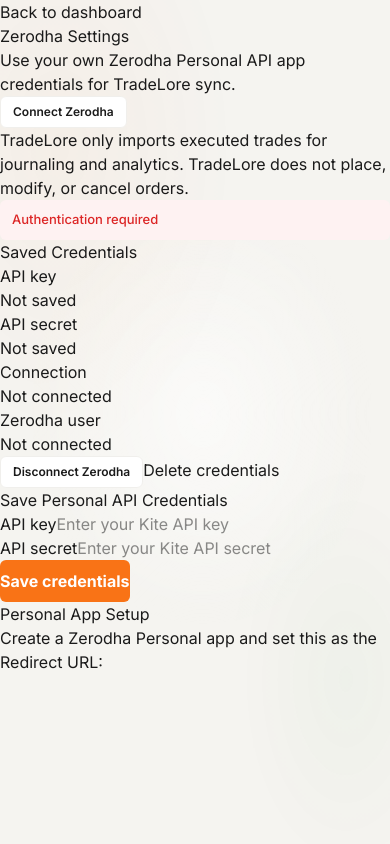
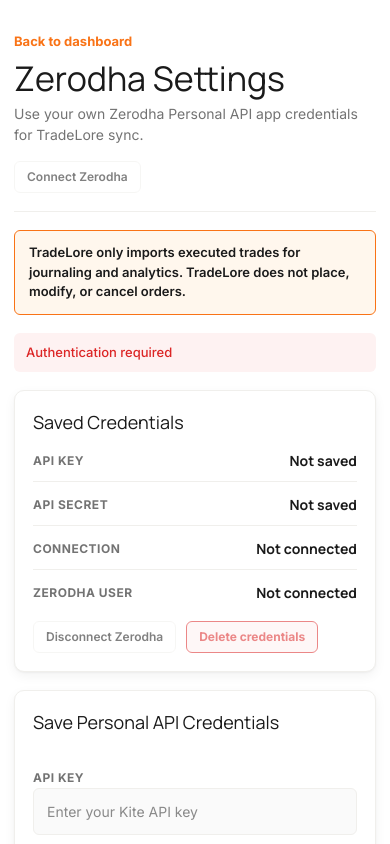
Before and after one commit to Sai-Thirumal/tradelore, a Next.js app in the folder web/: page /settings/zerodha in a window 390 px wide. Shown: the top 844 px of the page. Built offline with nearby package versions, Linux system fonts and the light colour scheme; no server answers.

Commit message:
fix: improve mobile reports dropdown layout

```diff
--- a/web/src/app/components/reports/ReportsList.tsx
+++ b/web/src/app/components/reports/ReportsList.tsx
@@ -78,6 +78,8 @@ export default function ReportsList() {
     }
   };
 
+  const categoryTabs = renderCategoryTabs();
+
   return (
     <div>
       {/* Dropdown + category tabs on same row */}
@@ -99,9 +101,7 @@ export default function ReportsList() {
             ))}
           </div>
         </div>
-        <div className="report-cat-tabs">
-          {renderCategoryTabs()}
-        </div>
+        {categoryTabs && <div className="report-cat-tabs">{categoryTabs}</div>}
       </div>
 
       {/* Content */}
--- a/web/src/app/globals.css
+++ b/web/src/app/globals.css
@@ -137,6 +137,9 @@ body::before {
 .logo { font-size: 18px; font-weight: 700; color: var(--text); letter-spacing: -0.4px; display: flex; align-items: center; gap: 8px; user-select: none; font-family: var(--font-display); }
 .logo-mark { flex-shrink: 0; }
 .header-spacer { flex: 1; }
+.header-date-range {
+  display: flex;
+}
 .auth-header-btn {
   padding: 6px 12px;
   font-size: 12px;
@@ -153,6 +156,81 @@ body::before {
   border-color: var(--brand);
   color: var(--brand);
   background: var(--brand-light);
+}
+.auth-header-btn:disabled {
+  opacity: 0.55;
+  cursor: not-allowed;
+}
+.broker-status {
+  padding: 4px 8px;
+  border: 1px solid var(--border);
+  border-radius: var(--radius-sm);
+  font-size: 11px;
+  font-weight: 600;
+  white-space: nowrap;
+}
+.broker-status.ok {
+  color: var(--green);
+  background: var(--green-bg);
+}
+.broker-status.warn {
+  color: var(--brand);
+  background: var(--brand-light);
+  border-color: var(--brand);
+}
+.mobile-header-menu {
+  display: none;
+  position: relative;
+}
+.mobile-menu-trigger {
+  width: 34px;
+  height: 38px;
+  border: 1px solid var(--border);
+  border-radius: var(--radius-sm);
+  background: var(--bg);
+  color: var(--text);
+  font-size: 17px;
+  font-weight: 700;
+  line-height: 1;
+  cursor: pointer;
+}
+.mobile-actions-menu {
+  display: none;
+  position: absolute;
+  top: calc(100% + 6px);
+  right: 0;
+  min-width: 178px;
+  padding: 6px;
+  background: var(--bg);
+  border: 1px solid var(--border);
+  border-radius: var(--radius);
+  box-shadow: var(--shadow-md);
+  z-index: 300;
+}
+.mobile-actions-menu.open {
+  display: flex;
+  flex-direction: column;
+}
+.mobile-menu-item {
+  width: 100%;
+  padding: 10px 12px;
+  border: none;
+  border-radius: var(--radius-sm);
+  background: transparent;
+  color: var(--text);
+  font-size: 13px;
+  font-weight: 600;
+  text-align: left;
+  cursor: pointer;
+  white-space: nowrap;
+}
+.mobile-menu-item:hover {
+  background: var(--brand-light);
+  color: var(--brand);
+}
+.mobile-menu-item:disabled {
+  opacity: 0.55;
+  cursor: not-allowed;
 }
 
 /* ── Auth Landing ── */
@@ -350,6 +428,148 @@ body::before {
   color: var(--green);
 }
 
+/* ── Zerodha Settings ── */
+.zerodha-settings-page {
+  min-height: 100vh;
+  padding: 48px 20px;
+  background: var(--bg);
+}
+.zerodha-settings-shell {
+  width: min(980px, 100%);
+  margin: 0 auto;
+  display: flex;
+  flex-direction: column;
+  gap: 18px;
+}
+.zerodha-settings-header {
+  display: flex;
+  align-items: flex-start;
+  justify-content: space-between;
+  gap: 16px;
+  padding-bottom: 18px;
+  border-bottom: 1px solid var(--border);
+}
+.zerodha-settings-header h1 {
+  font-family: var(--font-display);
+  font-size: 34px;
+  line-height: 1.1;
+  margin: 8px 0 6px;
+}
+.zerodha-settings-header p,
+.settings-muted {
+  color: var(--text-secondary);
+  font-size: 14px;
+}
+.settings-back-link {
+  color: var(--brand);
+  font-size: 13px;
+  font-weight: 700;
+  text-decoration: none;
+}
+.zerodha-notice {
+  padding: 12px 14px;
+  border: 1px solid var(--brand);
+  border-radius: var(--radius-sm);
+  background: var(--brand-light);
+  color: var(--text);
+  font-size: 13px;
+  font-weight: 600;
+}
+.settings-grid {
+  display: grid;
+  grid-template-columns: 1fr 1fr;
+  gap: 18px;
+}
+.settings-panel {
+  border: 1px solid var(--border);
+  border-radius: var(--radius);
+  background: var(--bg);
+  box-shadow: var(--shadow);
+  padding: 18px;
+}
+.settings-panel h2 {
+  font-family: var(--font-display);
+  font-size: 18px;
+  margin-bottom: 14px;
+}
+.settings-details {
+  display: flex;
+  flex-direction: column;
+  gap: 12px;
+}
+.settings-details div {
+  display: flex;
+  align-items: center;
+  justify-content: space-between;
+  gap: 16px;
+  padding-bottom: 10px;
+  border-bottom: 1px solid var(--border);
+}
+.settings-details div:last-child {
+  border-bottom: none;
+  padding-bottom: 0;
+}
+.settings-details dt,
+.settings-form label {
+  color: var(--text-secondary);
+  font-size: 12px;
+  font-weight: 700;
+  text-transform: uppercase;
+  letter-spacing: 0.5px;
+}
+.settings-details dd {
+  color: var(--text);
+  font-family: var(--font-display);
+  font-size: 14px;
+  font-weight: 700;
+  text-align: right;
+  word-break: break-word;
+}
+.settings-actions {
+  display: flex;
+  flex-wrap: wrap;
+  gap: 10px;
+  margin-top: 18px;
+}
+.settings-danger-btn {
+  padding: 6px 12px;
+  border: 1px solid var(--red);
+  border-radius: var(--radius-sm);
+  background: var(--red-bg);
+  color: var(--red);
+  font-size: 12px;
+  font-weight: 700;
+  cursor: pointer;
+}
+.settings-danger-btn:disabled {
+  opacity: 0.55;
+  cursor: not-allowed;
+}
+.settings-form {
+  display: flex;
+  flex-direction: column;
+  gap: 14px;
+}
+.settings-form input,
+.settings-readonly-input {
+  width: 100%;
+  border: 1px solid var(--border);
+  border-radius: var(--radius-sm);
+  background: var(--surface);
+  color: var(--text);
+  font-family: var(--font);
+  font-size: 14px;
+  padding: 12px 13px;
+  outline: none;
+}
+.settings-form input:focus {
+  border-color: var(--brand);
+  background: var(--bg);
+}
+.settings-readonly-input {
+  margin-top: 10px;
+}
+
 @media (max-width: 860px) {
   .auth-page {
     grid-template-columns: 1fr;
@@ -366,6 +586,15 @@ body::before {
   .auth-panel {
     min-height: auto;
     padding: 28px 20px 40px;
+  }
+  .zerodha-settings-page {
+    padding: 28px 14px;
+  }
+  .zerodha-settings-header {
+    flex-direction: column;
+  }
+  .settings-grid {
+    grid-template-columns: 1fr;
   }
 }
 
@@ -1594,8 +1823,75 @@ tbody.day-group + tbody.day-group .day-header-row td {
   .stat-pills { flex-wrap: wrap; }
   .stat-pill { flex: 1 1 40%; min-width: 220px; }
   .stat-pill .sp-viz svg { width: 36px; height: 36px; }
-  .header { flex-wrap: wrap; gap: 8px; padding: 10px 14px; }
+  .header {
+    display: grid;
+    grid-template-columns: minmax(0, auto) 1fr minmax(0, auto) auto auto;
+    gap: 10px;
+    padding: 10px 14px;
+    overflow: visible;
+  }
+  .header .logo {
+    grid-column: 1;
+    min-width: 0;
+    overflow: hidden;
+  }
+  .header-spacer {
+    display: none;
+  }
+  .header-date-range {
+    grid-column: 3;
+    justify-self: end;
+    min-width: 0;
+  }
+  .header .broker-status {
+    grid-column: 4;
+    justify-self: end;
+  }
+  .desktop-header-action {
+    display: none !important;
+  }
+  .mobile-header-menu {
+    display: block;
+    grid-column: 5;
+    justify-self: end;
+  }
   .main { padding: 14px; }
+  .trade-detail-page {
+    max-width: 100%;
+    overflow-x: hidden;
+    padding: 16px;
+  }
+  .td-topbar {
+    display: grid;
+    grid-template-columns: auto minmax(0, 1fr) auto;
+    gap: 8px;
+    align-items: center;
+  }
+  .td-back {
+    white-space: nowrap;
+  }
+  .td-trade-switcher {
+    min-width: 0;
+    overflow: hidden;
+  }
+  .td-symbol-trigger {
+    max-width: 100%;
+    min-width: 0;
+  }
+  .td-header-symbol {
+    min-width: 0;
+    max-width: 100%;
+    padding: 0 4px;
+    font-size: clamp(14px, 4.2vw, 18px);
+  }
+  .td-badge-wrap {
+    min-width: 0;
+    gap: 6px;
+    justify-content: flex-end;
+  }
+  .td-pnl {
+    font-size: clamp(15px, 4.8vw, 20px);
+  }
   .modal-body { flex-direction: column; }
   .modal-left { border-right: none; border-bottom: 1px solid var(--border); }
   .posttrade-grid { grid-template-columns: 1fr; }
@@ -1609,8 +1905,42 @@ tbody.day-group + tbody.day-group .day-header-row td {
   /* nav: scroll tabs instead of overflowing page */
   .nav { overflow-x: auto; -webkit-overflow-scrolling: touch; padding: 0 12px; }
   .nav-tab { flex-shrink: 0; padding: 14px 16px; font-size: 13px; }
+  .journal-subtabs {
+    max-width: 100%;
+    overflow-x: auto;
+    overflow-y: hidden;
+    -webkit-overflow-scrolling: touch;
+    overscroll-behavior-inline: contain;
+    justify-content: flex-start;
+  }
+  .journal-subtab {
+    flex: 0 0 auto;
+    min-width: max-content;
+    padding: 10px 18px;
+  }
+  .td-tabs {
+    width: 100%;
+    overflow: hidden;
+    box-sizing: border-box;
+  }
+  .td-tabs .journal-subtab {
+    flex: 1 1 0;
+    min-width: 0;
+    padding: 10px 8px;
+    text-align: center;
+    white-space: nowrap;
+  }
   /* date picker */
-  .drp-popover { width: calc(100vw - 32px); max-width: 520px; }
+  .drp-popover {
+    position: fixed;
+    top: 66px;
+    left: 50%;
+    right: auto;
+    transform: translateX(-50%);
+    width: min(520px, calc(100vw - 32px));
+    max-height: calc(100dvh - 84px);
+    overflow-y: auto;
+  }
   .drp-panels { flex-direction: column; gap: 16px; }
   /* prevent body horizontal scroll from wide children */
   body { overflow-x: hidden; }
@@ -1623,13 +1953,80 @@ tbody.day-group + tbody.day-group .day-header-row td {
   .td-journal-grid { grid-template-columns: 1fr; }
   .td-metrics { grid-template-columns: 1fr; }
   .drp-popover { width: calc(100vw - 24px); max-width: none; }
-  .header .import-btn { font-size: 11px; padding: 5px 10px; }
+  .mobile-actions-menu {
+    right: -2px;
+  }
+  .td-badge-wrap .badge {
+    font-size: 10px;
+    padding: 3px 8px;
+  }
+}
+
+/* Narrow phones: compact controls to keep the header on one row */
+@media (max-width: 430px) {
+  .header {
+    grid-template-columns: minmax(0, 1fr) minmax(104px, auto) auto auto;
+    column-gap: 6px;
+    padding: 9px 10px;
+  }
+  .header .logo {
+    font-size: clamp(15px, 5vw, 18px);
+    gap: 5px;
+  }
+  .header .logo-mark {
+    width: 16px;
+  }
+  .header-date-range {
+    grid-column: 2;
+    grid-row: 1;
+    justify-self: end;
+  }
+  .header-date-range .drp-trigger {
+    max-width: 124px;
+    padding: 6px 8px;
+    font-size: 11px;
+    overflow: hidden;
+    text-overflow: ellipsis;
+  }
+  .header .broker-status {
+    grid-column: 3;
+    grid-row: 1;
+    padding: 4px 7px;
+    font-size: 10px;
+  }
+  .mobile-header-menu {
+    grid-column: 4;
+    grid-row: 1;
+  }
+  .mobile-menu-trigger {
+    width: 30px;
+    height: 34px;
+  }
+  .td-topbar {
+    gap: 6px;
+  }
+  .td-back {
+    font-size: 11px;
+  }
+  .td-badge-wrap {
+    gap: 4px;
+  }
+  .td-tabs .journal-subtab {
+    font-size: 12px;
+    padding: 9px 6px;
+  }
 }
 
 /* ── REPORTS ── */
-.report-table-wrap { overflow-x: auto; }
+.report-table-wrap {
+  max-width: 100%;
+  overflow-x: auto;
+  -webkit-overflow-scrolling: touch;
+  overscroll-behavior-inline: contain;
+}
 .report-table {
   width: 100%;
+  min-width: 680px;
   border-collapse: collapse;
   font-size: 13px;
 }
@@ -1720,17 +2117,31 @@ tbody.day-group + tbody.day-group .day-header-row td {
   align-items: center;
   gap: 8px;
   margin-bottom: 16px;
+  width: 100%;
+  max-width: 100%;
+  min-width: 0;
+}
+.report-cat-row .popup-wrap {
+  flex: 0 0 auto;
 }
 .report-cat-dropdown {
   min-width: 140px;
 }
 .report-cat-tabs {
   display: flex;
+  flex: 1 1 auto;
+  min-width: 0;
+  max-width: 100%;
   gap: 0;
   background: var(--bg);
   border: 1px solid var(--border);
   border-radius: var(--radius);
   padding: 4px;
+  overflow-x: auto;
+  overflow-y: hidden;
+  -webkit-overflow-scrolling: touch;
+  overscroll-behavior-inline: contain;
+  scrollbar-width: thin;
   box-shadow: var(--shadow);
   transition: transform 0.25s ease, box-shadow 0.25s ease;
 }
@@ -1739,6 +2150,7 @@ tbody.day-group + tbody.day-group .day-header-row td {
   box-shadow: var(--shadow-hover);
 }
 .report-cat-tab {
+  flex: 0 0 auto;
   padding: 10px 20px;
   font-size: 13px;
   font-weight: 500;
@@ -1755,3 +2167,31 @@ tbody.day-group + tbody.day-group .day-header-row td {
   color: #fff;
   font-weight: 600;
 }
+
+@media (max-width: 768px) {
+  .report-cat-row {
+    align-items: stretch;
+  }
+  .report-cat-row .popup-wrap {
+    overflow: visible;
+  }
+  .report-cat-row .popup-menu {
+    left: 0;
+    right: auto;
+    transform: none;
+    z-index: 1000;
+  }
+  .report-cat-dropdown {
+    min-width: 124px;
+  }
+  .report-cat-tabs {
+    border-radius: var(--radius-sm);
+  }
+  .report-cat-tab {
+    padding: 9px 14px;
+    font-size: 12px;
+  }
+  .report-table {
+    min-width: 640px;
+  }
+}
--- a/web/src/app/trade/page.tsx
+++ b/web/src/app/trade/page.tsx
@@ -309,7 +309,7 @@ export default function TradeDetailPage() {
       </div>
 
       {/* Tab switcher — same design as journal-subtabs */}
-      <div className="journal-subtabs">
+      <div className="journal-subtabs td-tabs">
         <div className={`journal-subtab ${activeTab === 'trade' ? 'active' : ''}`} onClick={() => setActiveTab('trade')}>
           View Trade
         </div>
```
